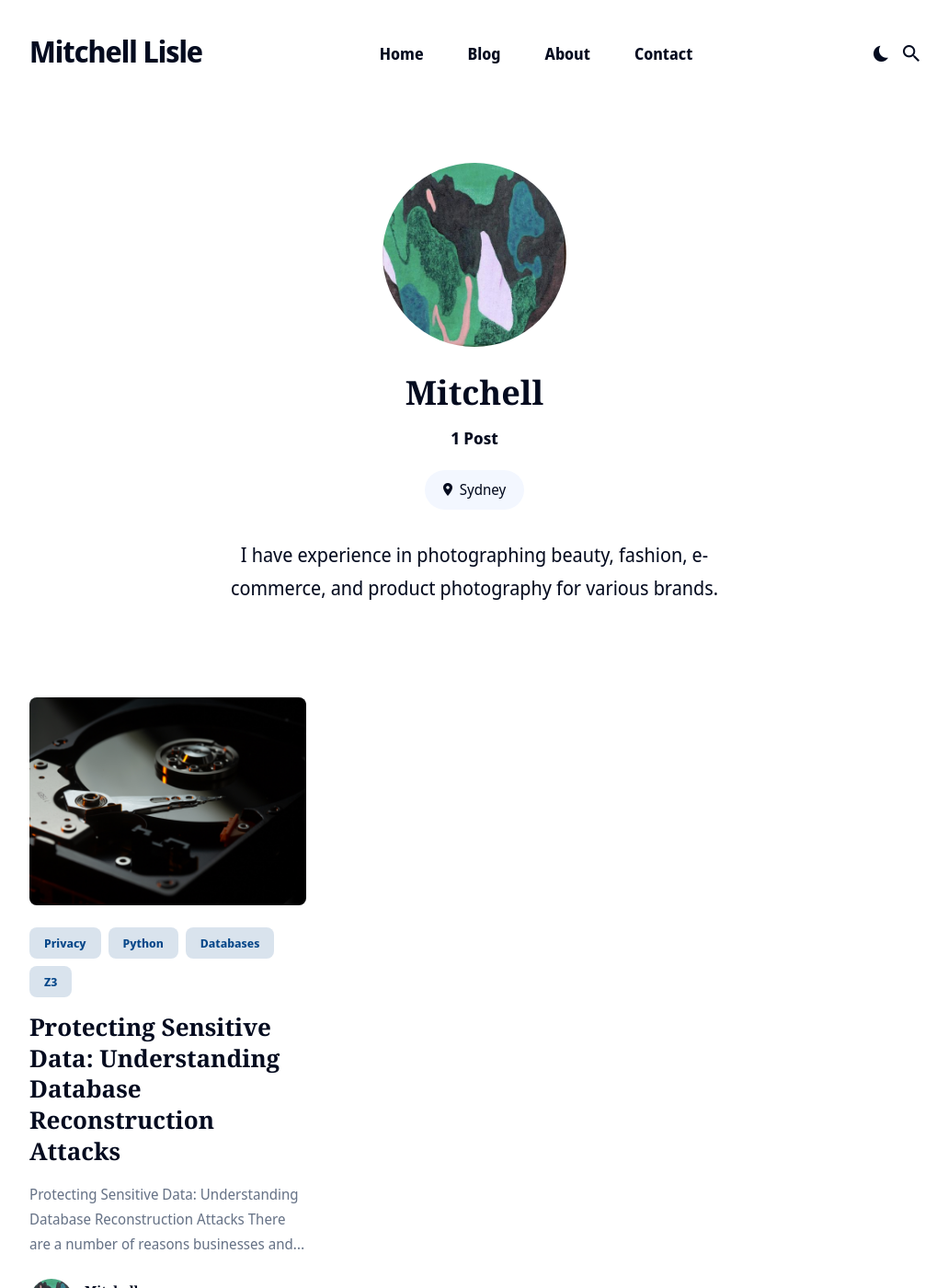
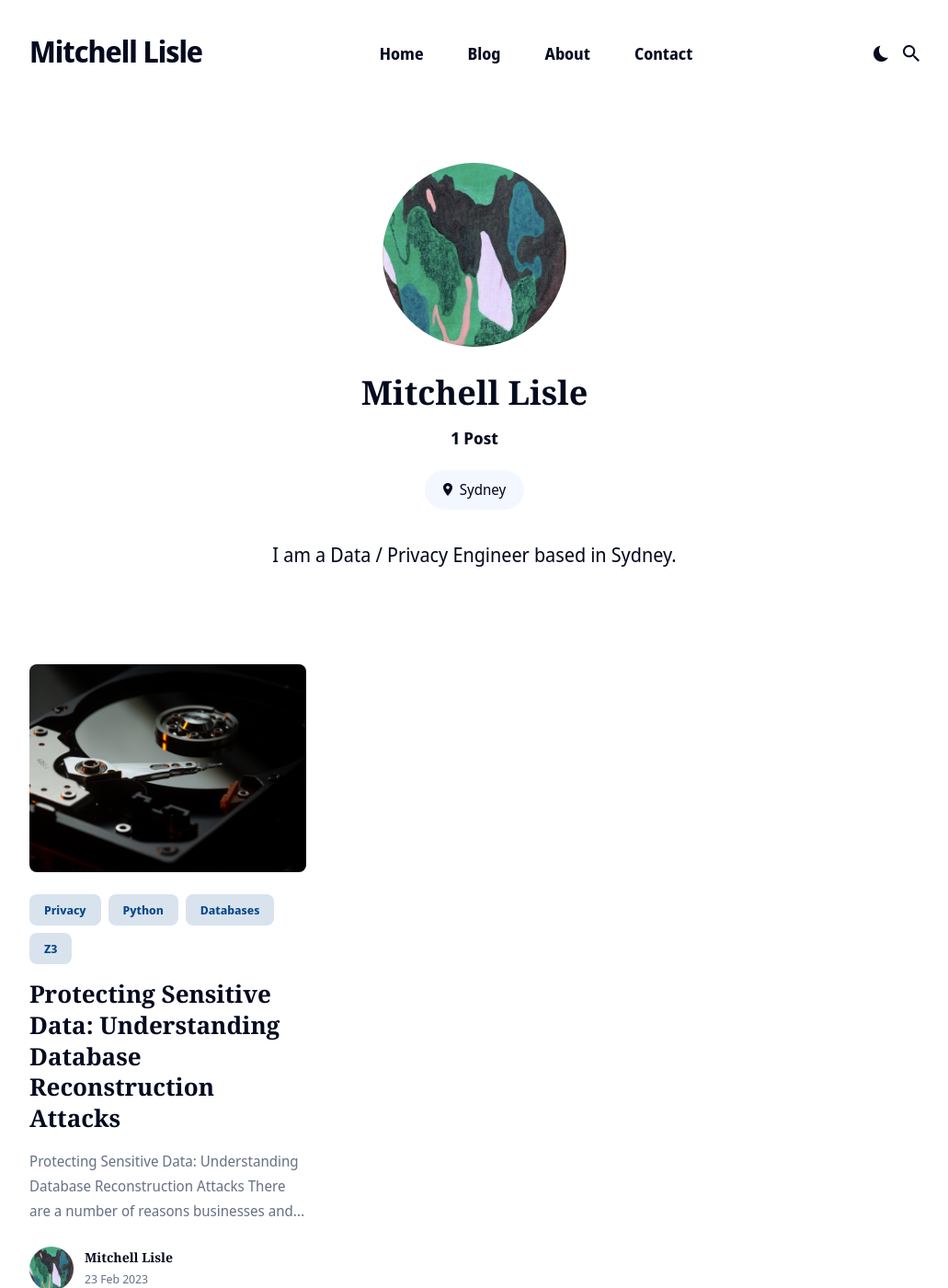
Before and after one commit to mitchelllisle/mitchelllisle.github.io, a Jekyll site: the page built from _authors/mitchell.md, in a window 1280 px wide and 1400 px high. Shown: the whole window at 92% size, without its empty margins (124-1155 px from the left). Built offline with Jekyll 4.4.1, drawn with Linux system fonts in a browser that asks for light colours; nearby versions of some CDN libraries; some of the changed text lies outside the part shown.

Commit message:
update blog

```diff
--- a/_authors/mitchell.md
+++ b/_authors/mitchell.md
@@ -1,8 +1,8 @@
 ---
 username: mitchell
-name: Mitchell
+name: Mitchell Lisle
 image: '/images/mitchell.jpg'
 cover:
 location: Sydney
 ---
-I have experience in photographing beauty, fashion, e-commerce, and product photography for various brands.
+I am a Data / Privacy Engineer based in Sydney.
```
